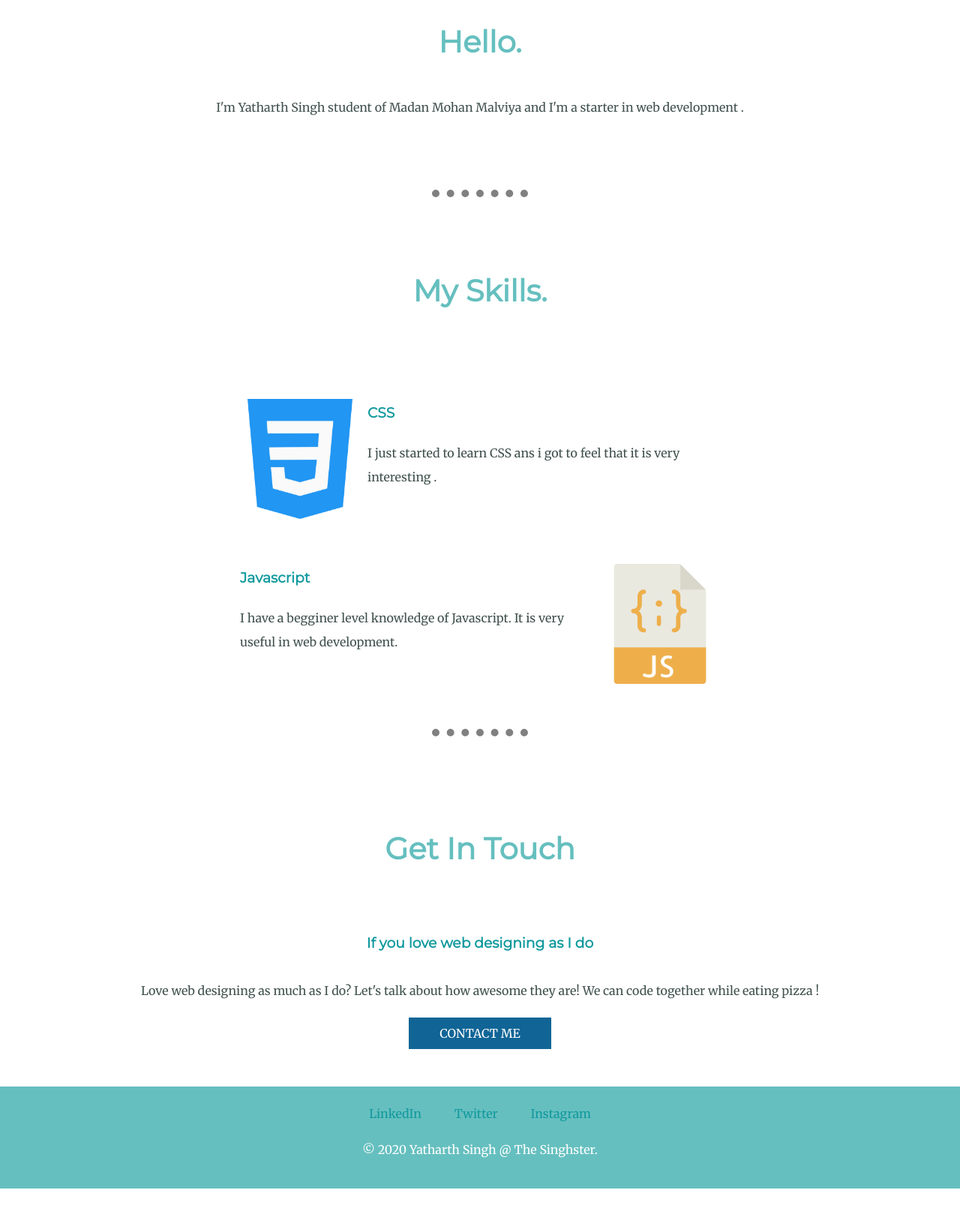
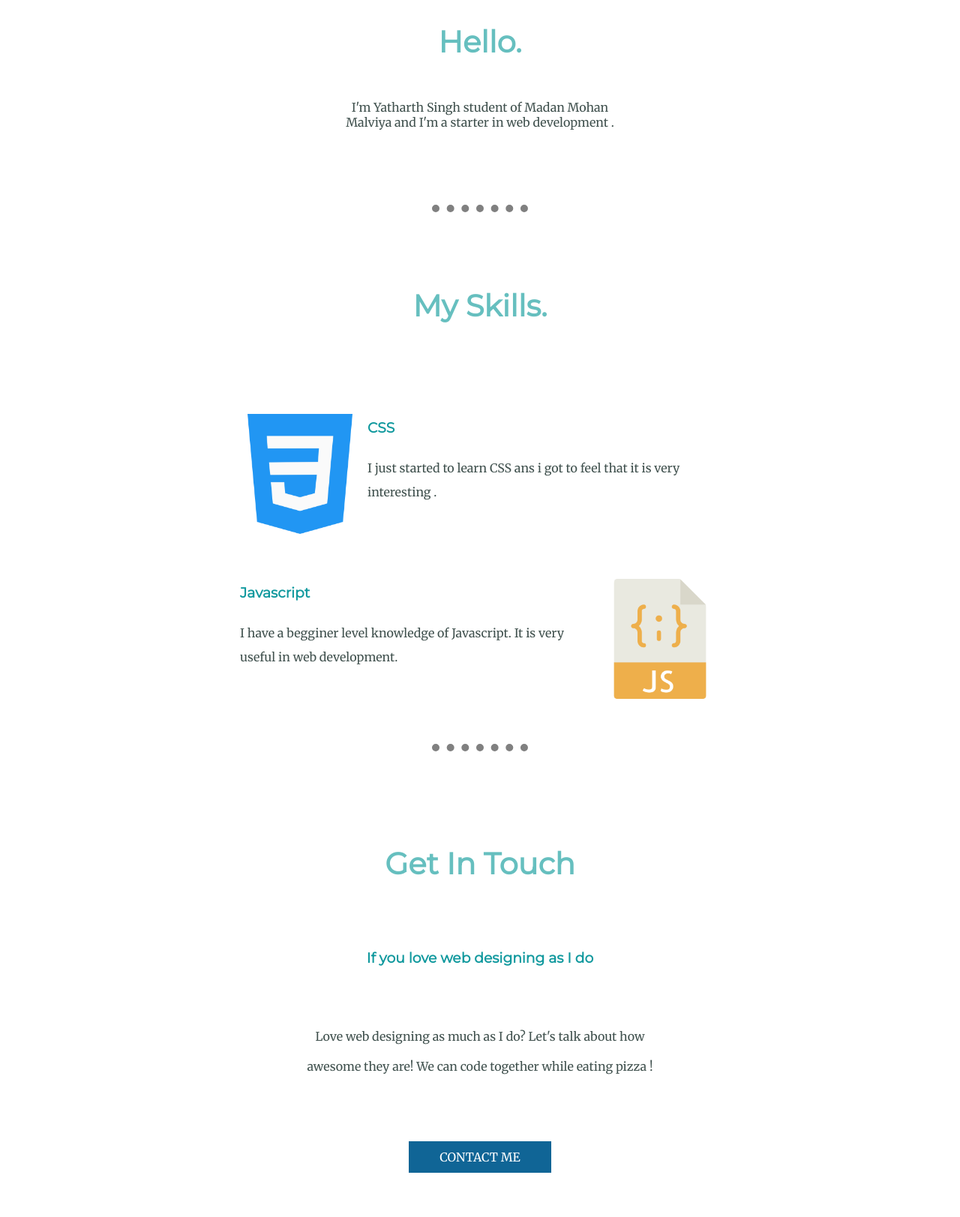
Before and after one commit to PhoenixNinja/mysite, a plain HTML site: page index.html in a window 1280 px wide. Shown: the part 783-2406 px from the top of the page at 75% size. Drawn offline with Linux system fonts and the light colour scheme.

Commit message:
Update index.html

```diff
--- a/index.html
+++ b/index.html
@@ -19,7 +19,7 @@
                 <div class="profile">
                   <img class= "dp" src="images/phoenix.png" alt="phoenix">
                   <h2>Hello.</h2>
-                  <p>I'm Yatharth Singh student of Madan Mohan Malviya and I'm a starter in web development .</p>
+                  <p class="intro">I'm Yatharth Singh student of Madan Mohan Malviya and I'm a starter in web development .</p>
                 </div>
                 <hr>
                 <div class="skills">
@@ -38,13 +38,13 @@
                 <div class="contact-me">
                   <h2>Get In Touch</h2>
                   <h3>If you love web designing as I do</h3>
-                  <p>Love web designing as much as I do? Let's talk about how awesome they are! We can code together while eating pizza !</p>
+                  <p class= "contact-message">Love web designing as much as I do? Let's talk about how awesome they are! We can code together while eating pizza !</p>
                   <div class="bck">
                   <a class="btn" href="mailto:yatharth070608@email.com">CONTACT ME</a>
                   </div>
                 </div>
               </div>
-
+            </div>
 
               <div class="bottomContainer">
                 <a class="footer-link" href="https://www.linkedin.com/in/yatharth-singh-096a531b8/">LinkedIn</a>
```
